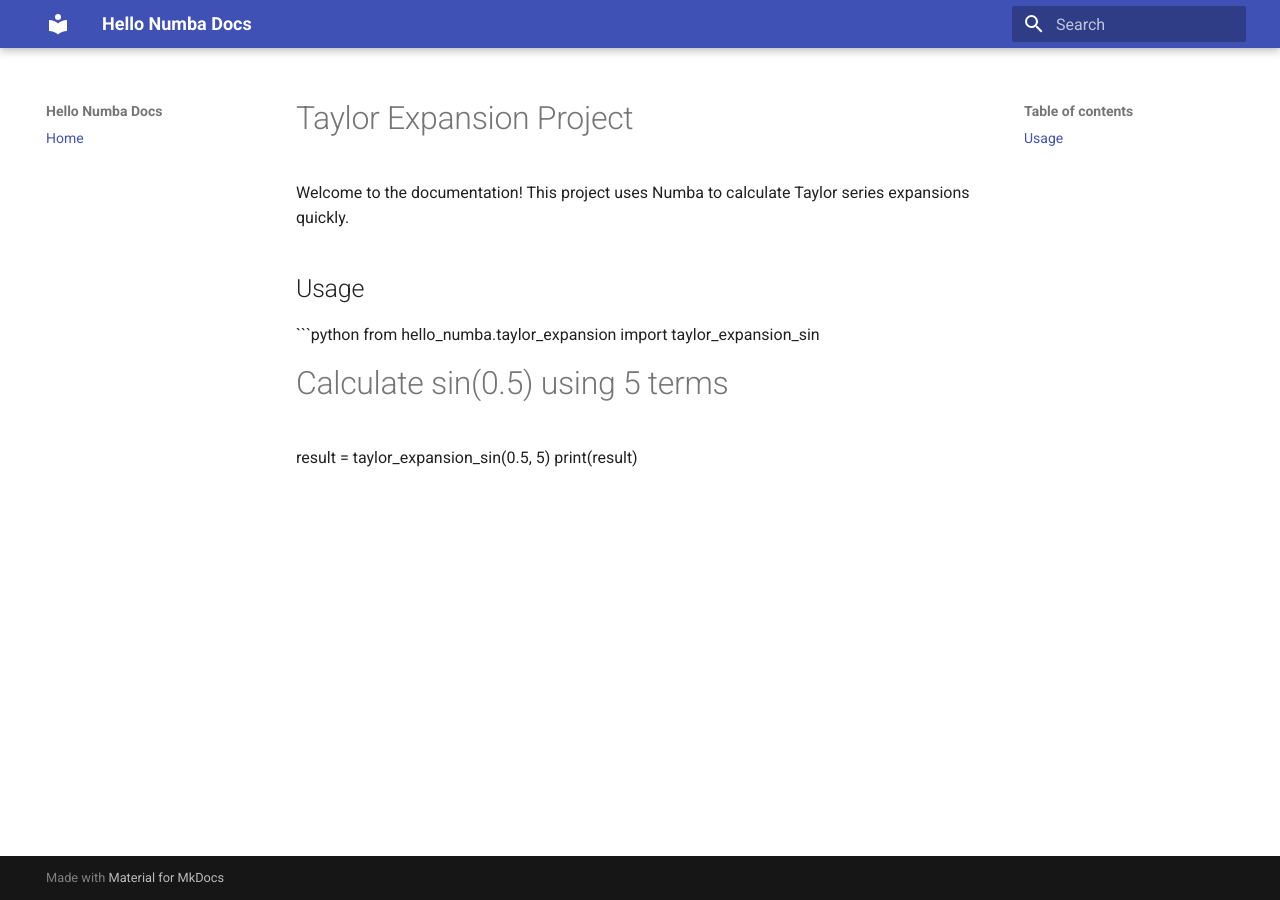
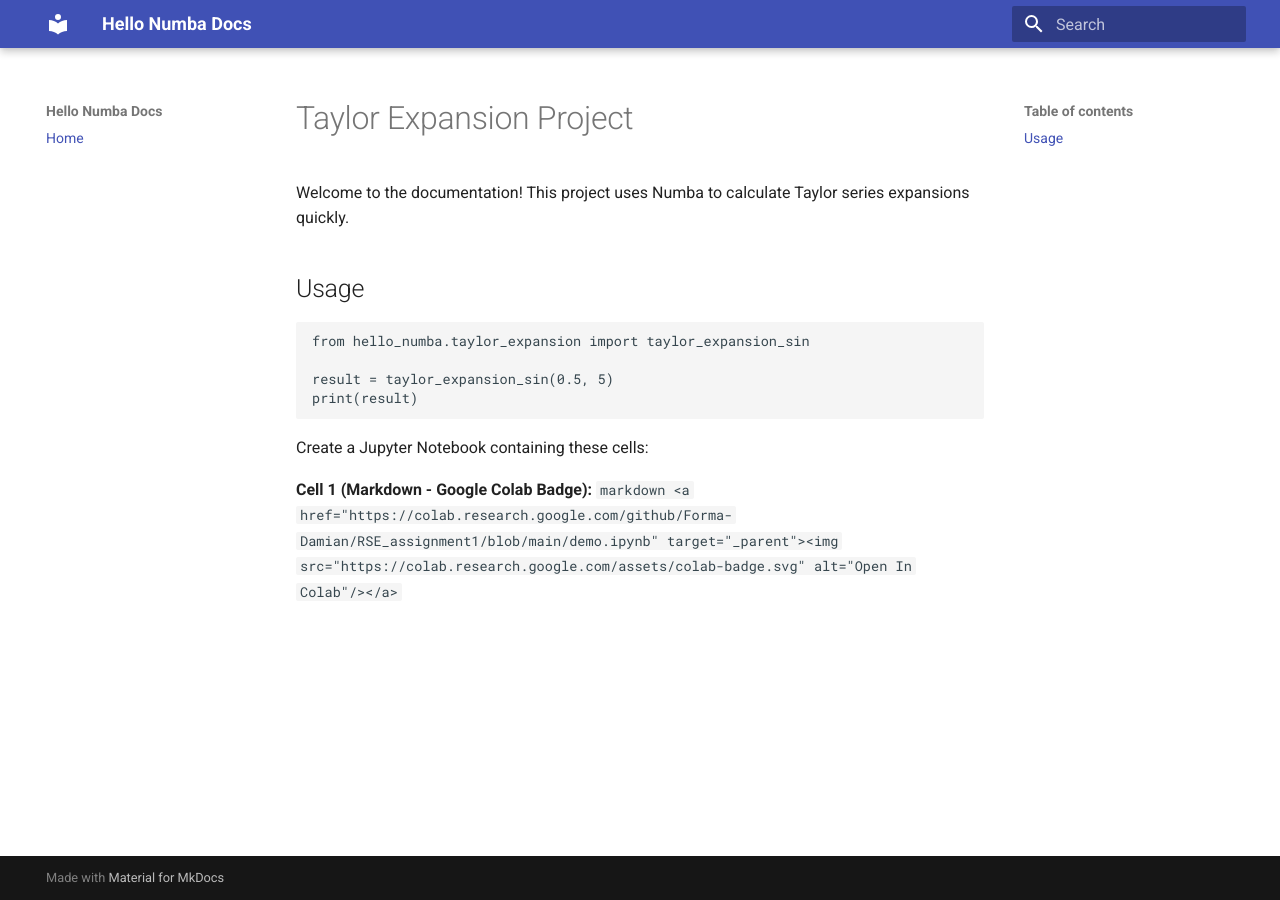
Before and after one commit to Forma-Damian/RSE_assignment1, an MkDocs documentation site: the page built from docs/index.md, in a window 1280 px wide. Built offline with MkDocs 1.6.1 and Material for MkDocs 9.7.7, drawn with Linux system fonts in a browser that asks for light colours.

Commit message:
fix  index

````diff
--- a/docs/index.md
+++ b/docs/index.md
@@ -6,6 +6,12 @@
 ```python
 from hello_numba.taylor_expansion import taylor_expansion_sin
 
-# Calculate sin(0.5) using 5 terms
 result = taylor_expansion_sin(0.5, 5)
 print(result)
+```
+
+Create a Jupyter Notebook containing these cells:
+
+**Cell 1 (Markdown - Google Colab Badge):**
+```markdown
+<a href="https://colab.research.google.com/github/Forma-Damian/RSE_assignment1/blob/main/demo.ipynb" target="_parent"><img src="https://colab.research.google.com/assets/colab-badge.svg" alt="Open In Colab"/></a>```
````
Also changed, not shown: 1 other file.
